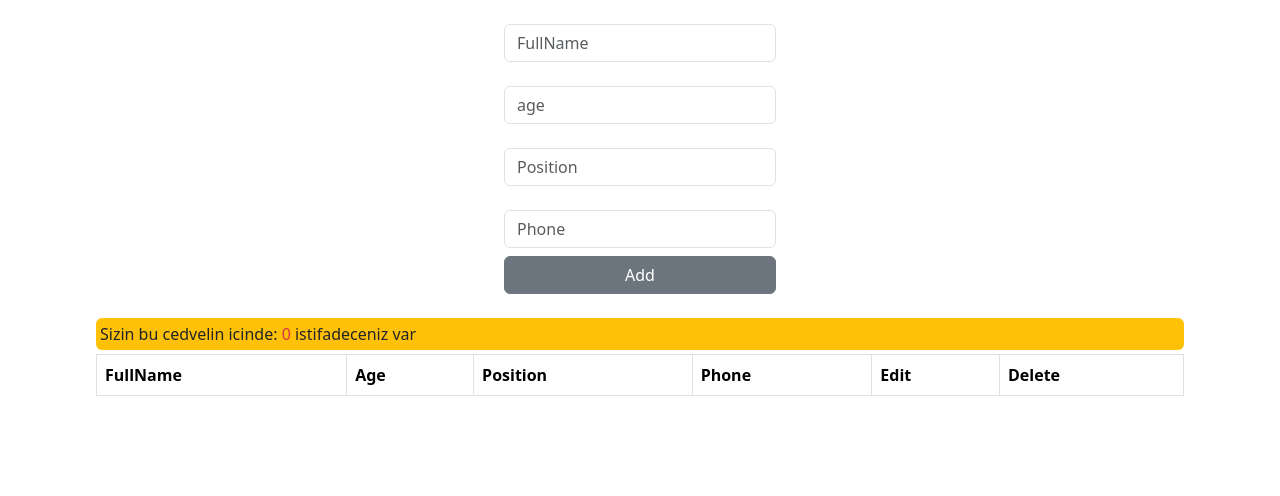
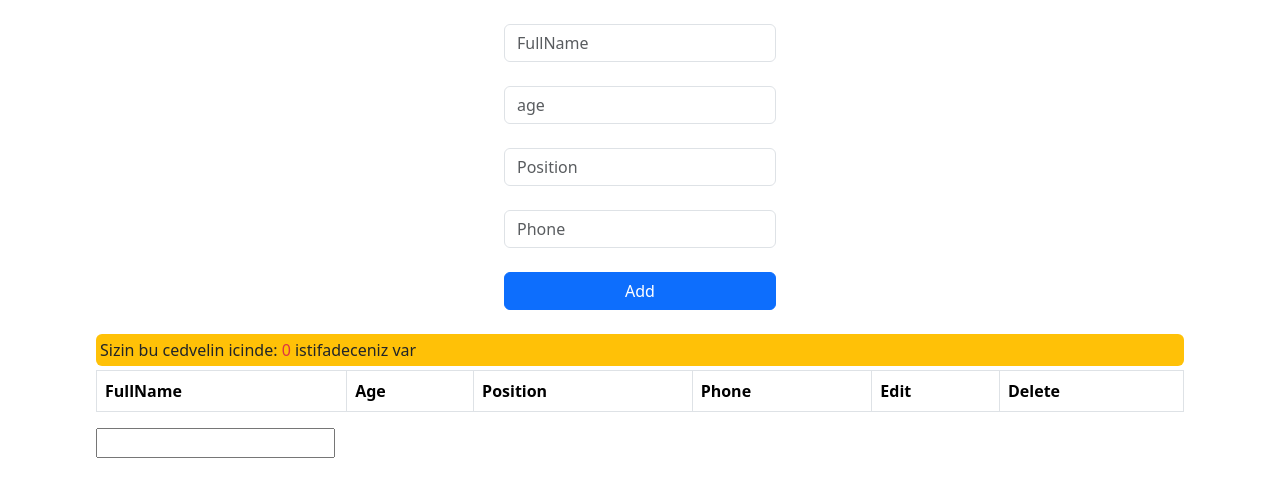
Before and after one commit to terlan-sireliyev/addUser-withTable-inReact, a React (Create React App) app: page / in a window 1280 px wide. Shown: the top 496 px of the page. Built offline with nearby package versions, Linux system fonts and the light colour scheme.

Commit message:
addUser-withTable-inReact

```diff
--- a/public/index.html
+++ b/public/index.html
@@ -10,34 +10,16 @@
       content="Web site created using create-react-app"
     />
     <link rel="apple-touch-icon" href="%PUBLIC_URL%/logo192.png" />
-    <!--
-      manifest.json provides metadata used when your web app is installed on a
-      user's mobile device or desktop. See https://developers.google.com/web/fundamentals/web-app-manifest/
-    -->
     <link rel="manifest" href="%PUBLIC_URL%/manifest.json" />
-    <!--
-      Notice the use of %PUBLIC_URL% in the tags above.
-      It will be replaced with the URL of the `public` folder during the build.
-      Only files inside the `public` folder can be referenced from the HTML.
 
-      Unlike "/favicon.ico" or "favicon.ico", "%PUBLIC_URL%/favicon.ico" will
-      work correctly both with client-side routing and a non-root public URL.
-      Learn how to configure a non-root public URL by running `npm run build`.
-    -->
+    <link rel="stylesheet" href="https://cdn.jsdelivr.net/npm/bootstrap@5.3.2/dist/css/bootstrap.min.css">
+    <script src="https://cdn.jsdelivr.net/npm/bootstrap@5.3.2/dist/js/bootstrap.bundle.min.js" defer></script>
+
     <title>ToDo_React_App</title>
   </head>
   <body>
     <noscript>You need to enable JavaScript to run this app.</noscript>
     <div id="root"></div>
-    <!--
-      This HTML file is a template.
-      If you open it directly in the browser, you will see an empty page.
 
-      You can add webfonts, meta tags, or analytics to this file.
-      The build step will place the bundled scripts into the <body> tag.
-
-      To begin the development, run `npm start` or `yarn start`.
-      To create a production bundle, use `npm run build` or `yarn build`.
-    -->
   </body>
 </html>
--- a/src/components/TableFormUsers/FormUser.js
+++ b/src/components/TableFormUsers/FormUser.js
@@ -1,15 +1,11 @@
 import React, { useEffect, useRef, useState } from 'react'
-import 'bootstrap/dist/css/bootstrap.css'
+// import 'bootstrap/dist/css/bootstrap.css'
 import styleTable from './table.module.css'
 var uniqid = require('uniqid')
-
+// import { tablem, tHead,tbody } from "react-bootstrap";
 export default function FormUser() {
     const [list, setList] = useState([]);
     const [editTodo, setEditTodo] = useState([]);
-    const [name, setName] = useState("");
-    const [age, setAge] = useState("");
-    const [position, setPosition] = useState("");
-    const [phone, setPhone] = useState("");
 
     const handleSubmit = (e) => {
         e.preventDefault();
@@ -18,13 +14,8 @@ export default function FormUser() {
         const position = e.target.elements.position.value
         const phone = e.target.elements.phone.value
 
-
         const newList = {
-            id: uniqid(),
-            name,
-            age,
-            position,
-            phone
+            id: uniqid(),name, age, position, phone
         }
         if (name === '' || age === '' || position === '' || phone === '') {
             alert('Inputlar bos ola bilmez')
@@ -32,12 +23,12 @@ export default function FormUser() {
             setList((itemList) => {
                 return itemList.concat(newList)
             })
+            setEditTodo([...editTodo, newList])
         }
-        setName("")
-        setAge("")
-        setPosition("")
-        setPhone("")
-
+         e.target.elements.name.value = ""
+         e.target.elements.age.value = ""
+         e.target.elements.position.value = ""
+         e.target.elements.phone.value = ""
     }
 
     const deleteTab = (id) => {
@@ -45,20 +36,16 @@ export default function FormUser() {
             console.log(itemFil.id + ": " + id)
             return itemFil.id !== id
         })
-
         setList([...delTab])
     }
 
     const editTab = (id) => {
-        const EditTab = list.filter((itemEdit) => {
+       const EditTab = list.filter((itemEdit) => {
             return itemEdit.id === id
         })
         setEditTodo(...EditTab)
     }
-    useEffect(() => {
-        console.log(editTodo.name)
-        console.log(editTodo.position)
-    }, [editTab])
+
 
 
     return (
@@ -67,17 +54,12 @@ export default function FormUser() {
             <div className={styleTable.table}>
                 <form onSubmit={handleSubmit}>
                     <div className={styleTable.FormInputbseDiv}>
-                        <input value={editTodo.name} onChange={(e) => setName(e.target.value)} name='name' className={`mt-4 w-25  form-control`} type="text" placeholder='FullName' />
-                        <input value={editTodo.age} onChange={(e) => setAge(e.target.value)} name='age' className={`mt-4 w-25  form-control`} type="text" placeholder='age' />
-                        <input onChange={(e) => setPosition(e.target.value)} name='position' className={`mt-4 w-25  form-control`} type="text" placeholder='Position' />
-                        <input onChange={(e) => setPhone(e.target.value)} name='phone' className={`mt-4 w-25  form-control`} type="text" placeholder='Phone' />
-                        <button
-                            className={`btn ${name === '' ||
-                                age === '' ||
-                                position === '' ||
-                                phone === '' ? "btn-secondary" : "btn-primary"} w-25 mt-2`}
-                            type='submit'
-                        >{editTodo === true ? 'Update' : "Add"}</button>
+                        <input value={editTodo.name}  onChange={(e)=> setEditTodo(e.target.value)}  name='name' className={`mt-4 w-25  form-control`} type="text" placeholder='FullName' />
+                        <input value={editTodo.age}  onChange={(e)=> setEditTodo(e.target.value)}  name='age' className={`mt-4 w-25  form-control`} type="text" placeholder='age' />
+                        <input value={editTodo.position} onChange={(e)=> setEditTodo(e.target.value)} name='position' className={`mt-4 w-25  form-control`} type="text" placeholder='Position' />
+                        <input value={editTodo.phone}  onChange={(e)=> setEditTodo(e.target.value)} name='phone' className={`mt-4 w-25  form-control`} type="text" placeholder='Phone' />
+
+                        <button class='btn btn-primary w-25 mt-4'>Add</button>
 
                     </div>
                 </form>
@@ -85,8 +67,7 @@ export default function FormUser() {
                     <span>Sizin bu cedvelin icinde: <span className={`text-danger`}> {list.length} </span> istifadeceniz var</span>
                 </div>
                 <table className={`table table-hover table-bordered mt-1`}>
-                    <thead className=''>
-
+                <thead class="thead-dark">
                         <tr>
                             <th scope="col">FullName</th>
                             <th scope="col">Age</th>
@@ -114,7 +95,9 @@ export default function FormUser() {
                             ))
                         }
                     </tbody>
+
                 </table>
+                    <input type="text" value={editTodo.name} />
             </div>
         </div>
     )
```
